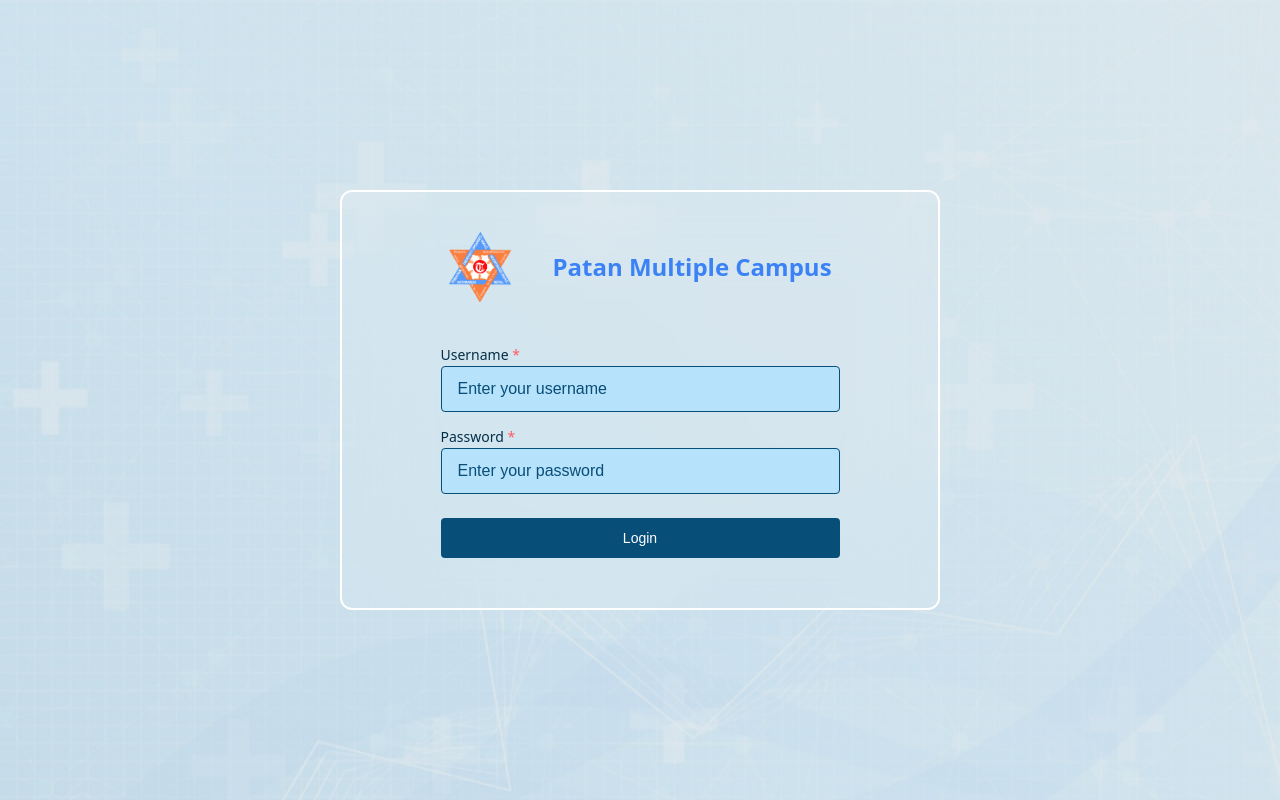
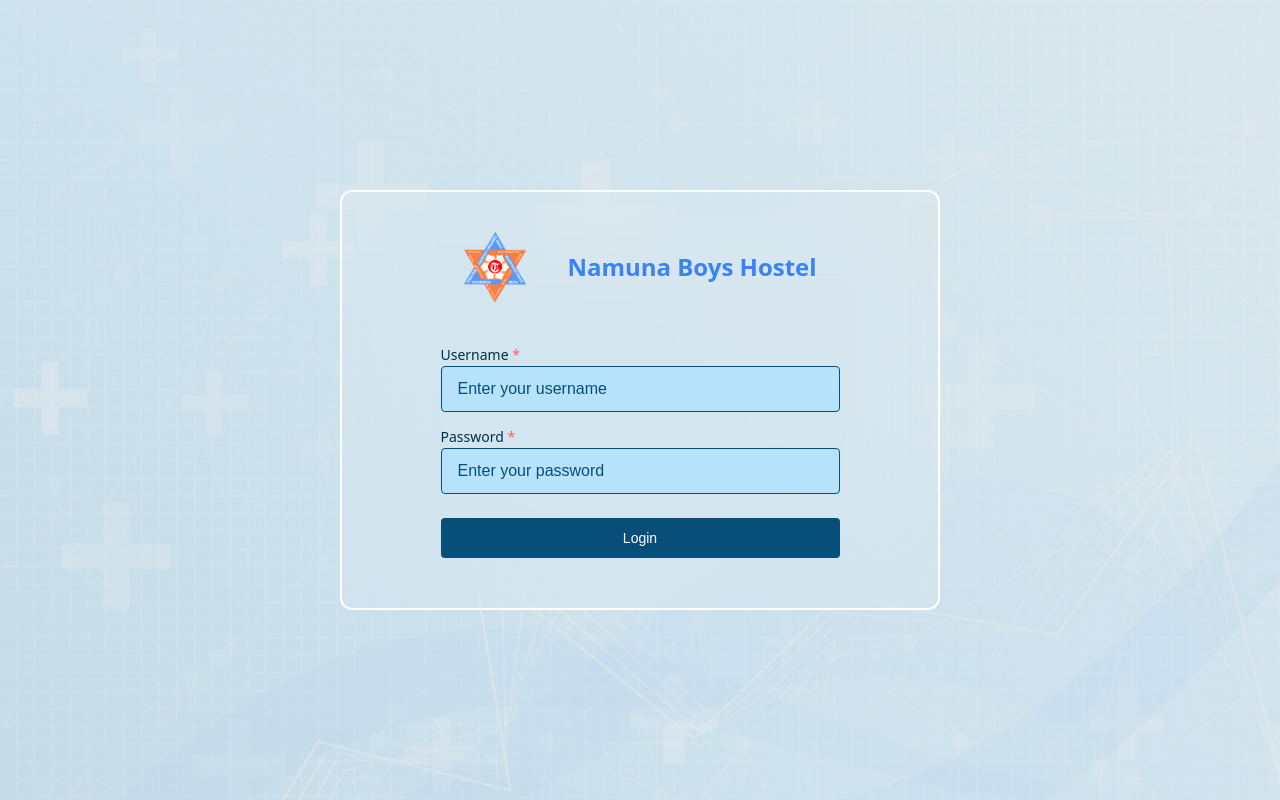
Before and after one commit to Adept-Rohan/sms-frontend, a React (Vite) app: page /login in a window 1280 px wide. Built offline with nearby package versions, Linux system fonts and the light colour scheme.

Commit message:
fixed bugs in pages

```diff
--- a/src/pages/Login.tsx
+++ b/src/pages/Login.tsx
@@ -23,7 +23,7 @@
             />
           </span>
           <span className="text-blue-500 font-quicksand font-semibold text-2xl">
-            Patan Multiple Campus
+            Namuna Boys Hostel
           </span>
         </div>
         <LoginForm />
--- a/src/pages/Notice.tsx
+++ /dev/null
@@ -1,7 +0,0 @@
-import React from "react";
-
-const Notice = () => {
-  return <div>This is notice page</div>;
-};
-
-export default Notice;
--- a/src/pages/User.tsx
+++ b/src/pages/User.tsx
@@ -28,7 +28,7 @@
   return (
     <div className="p-6">
       <div className="w-[78vw] h-[90vh] flex-shrink-0 p-2 bg-[#FFF] rounded-lg">
-        <TableHeading title="Users" />
+        <TableHeading title="Users" isSearchDisable={false} />
         <Table
           columns={columns as never}
           data={[
```
